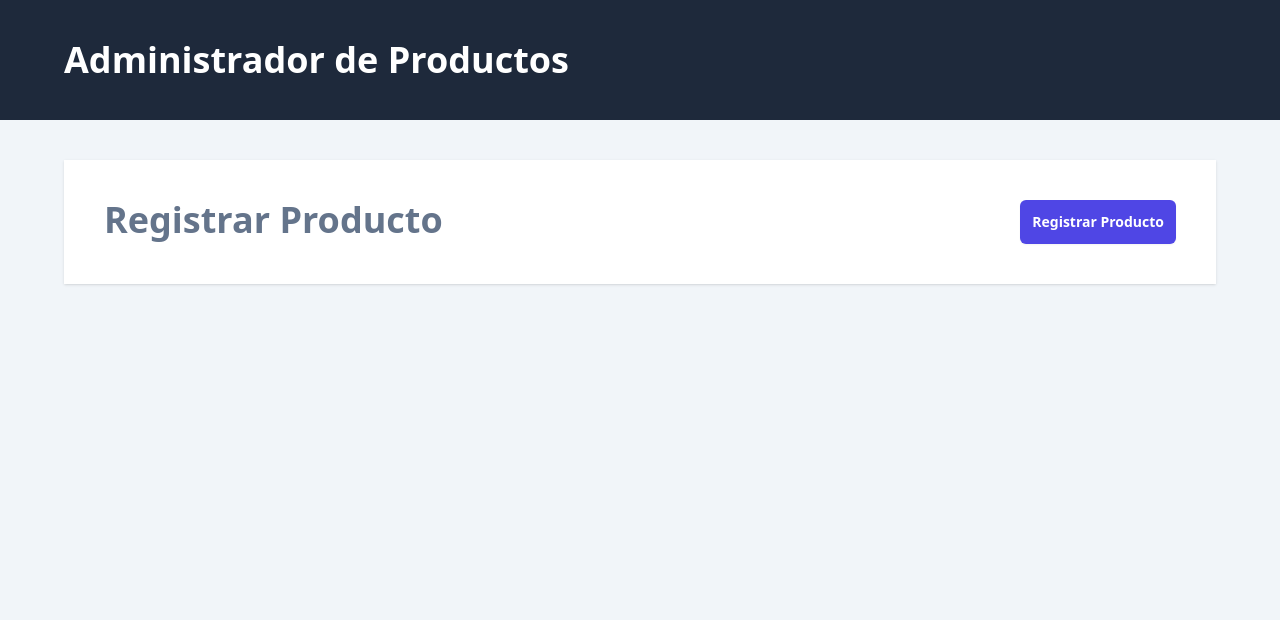
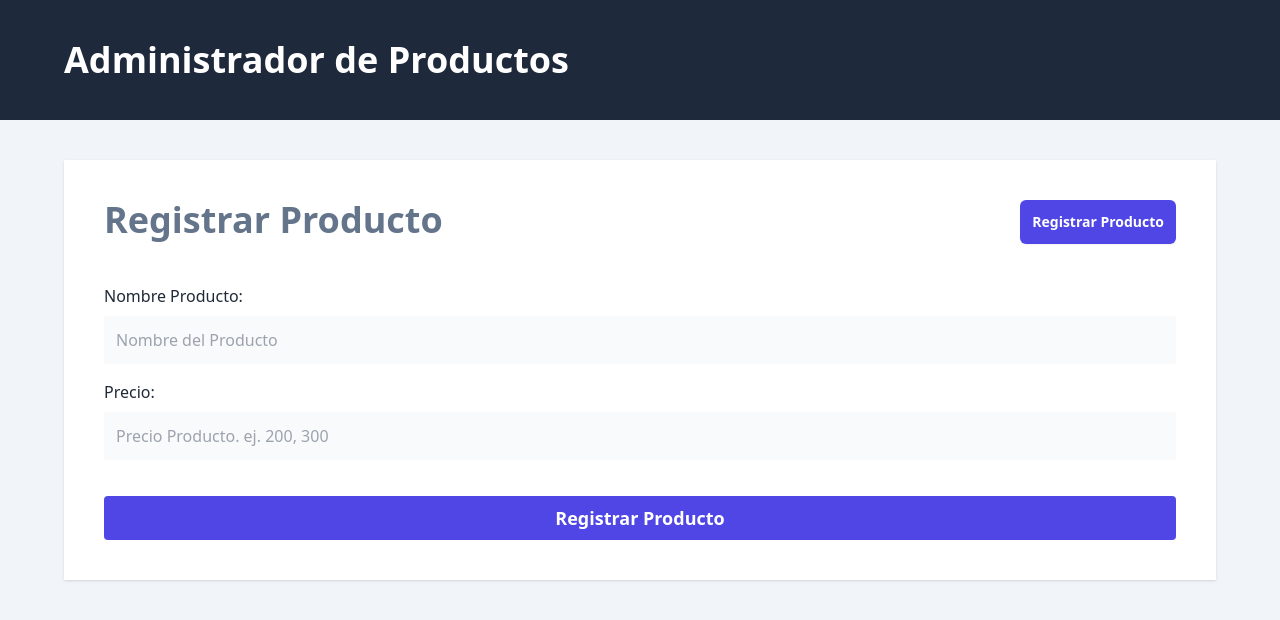
Before and after one commit to jpgonzales27/15-client-crud-users, a React (Vite) app: page /productos/nuevo in a window 1280 px wide. Shown: the top 620 px of the page. Built offline with nearby package versions, Linux system fonts and the light colour scheme.

Commit message:
creando primer action para el router

```diff
--- a/src/pages/NewProduct.tsx
+++ b/src/pages/NewProduct.tsx
@@ -1,4 +1,9 @@
-import { Link } from "react-router-dom";
+import { Form, Link } from "react-router-dom";
+
+export async function action() {
+  console.log("Action desde new product");
+  return {};
+}
 
 export default function NewProduct() {
   return (
@@ -12,6 +17,39 @@ export default function NewProduct() {
           Registrar Producto
         </Link>
       </div>
+
+      <Form className="mt-10" method="POST">
+        <div className="mb-4">
+          <label className="text-gray-800" htmlFor="name">
+            Nombre Producto:
+          </label>
+          <input
+            id="name"
+            type="text"
+            className="mt-2 block w-full p-3 bg-gray-50"
+            placeholder="Nombre del Producto"
+            name="name"
+          />
+        </div>
+        <div className="mb-4">
+          <label className="text-gray-800" htmlFor="price">
+            Precio:
+          </label>
+          <input
+            id="price"
+            type="number"
+            className="mt-2 block w-full p-3 bg-gray-50"
+            placeholder="Precio Producto. ej. 200, 300"
+            name="price"
+          />
+        </div>
+
+        <input
+          type="submit"
+          className="mt-5 w-full bg-indigo-600 p-2 text-white font-bold text-lg cursor-pointer rounded"
+          value="Registrar Producto"
+        />
+      </Form>
     </>
   );
 }
--- a/src/router.tsx
+++ b/src/router.tsx
@@ -1,7 +1,7 @@
 import { createBrowserRouter } from "react-router-dom";
 import Layout from "./layouts/Layout";
 import Products from "./pages/Products";
-import NewProduct from "./pages/NewProduct";
+import NewProduct, { action as newProductAction } from "./pages/NewProduct";
 
 export const router = createBrowserRouter([
   {
@@ -15,6 +15,7 @@ export const router = createBrowserRouter([
       {
         path: "productos/nuevo",
         element: <NewProduct />,
+        action: newProductAction,
       },
     ],
   },
```
